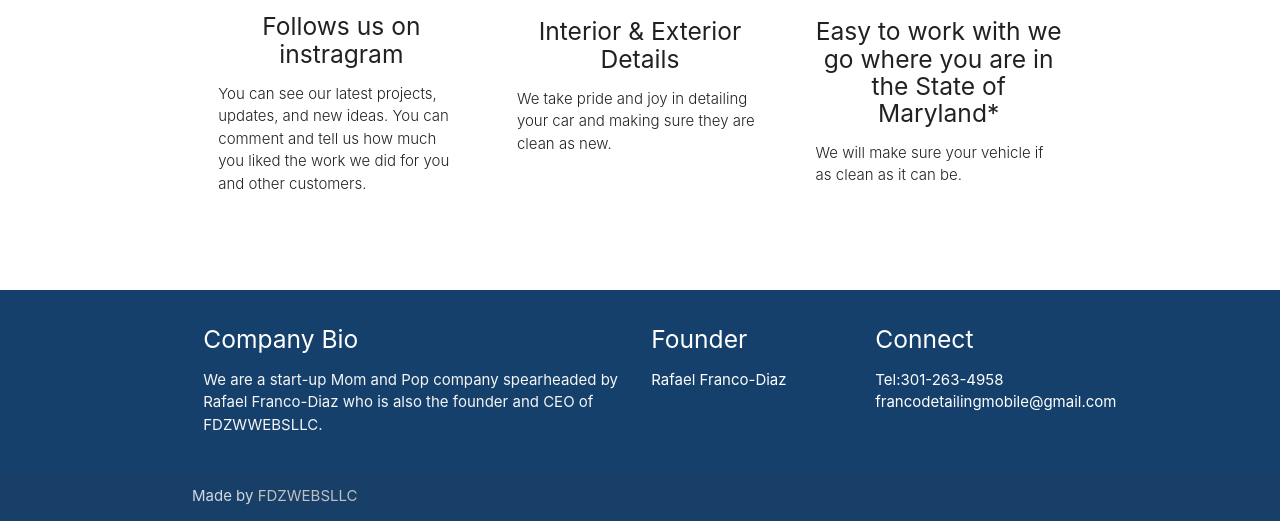
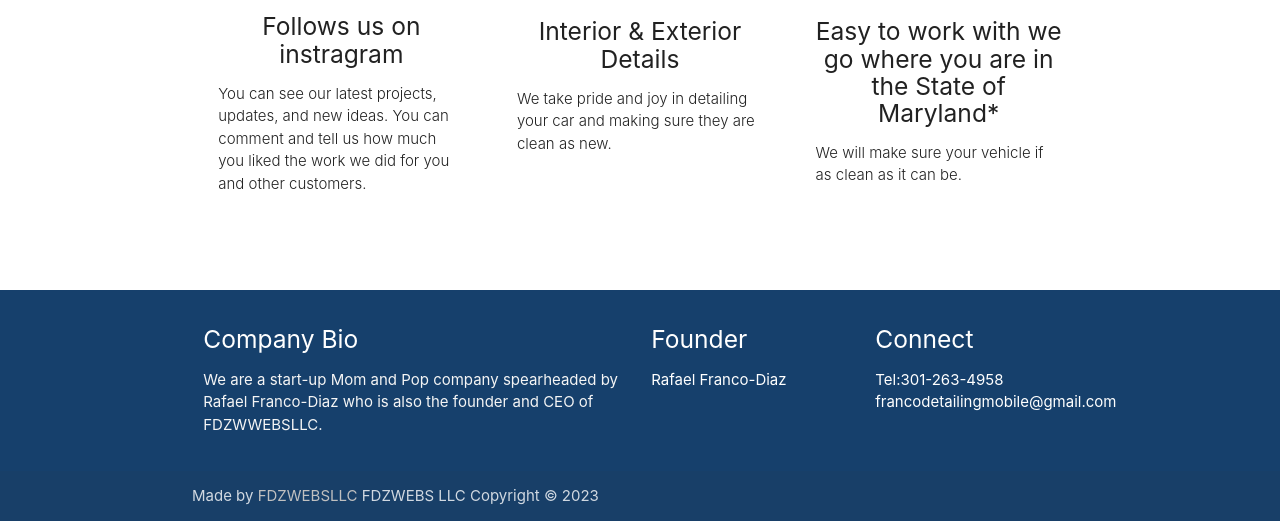
Before and after one commit to rfrancodiaz93/francodetailingz, a plain HTML site: page index.html in a window 1280 px wide. Shown: the part 581-1102 px from the top of the page. Drawn offline with nearby package versions, Linux system fonts and the light colour scheme.

Commit message:
copyright

```diff
--- a/index.html
+++ b/index.html
@@ -158,6 +158,7 @@
     <div class="footer-copyright">
       <div class="container">
       Made by <a class="fdzwebs" href="https://www.fdzwebsllc.com">FDZWEBSLLC</a>
+       FDZWEBS LLC Copyright &copy; 2023
       </div>
     </div>
   </footer>
```
